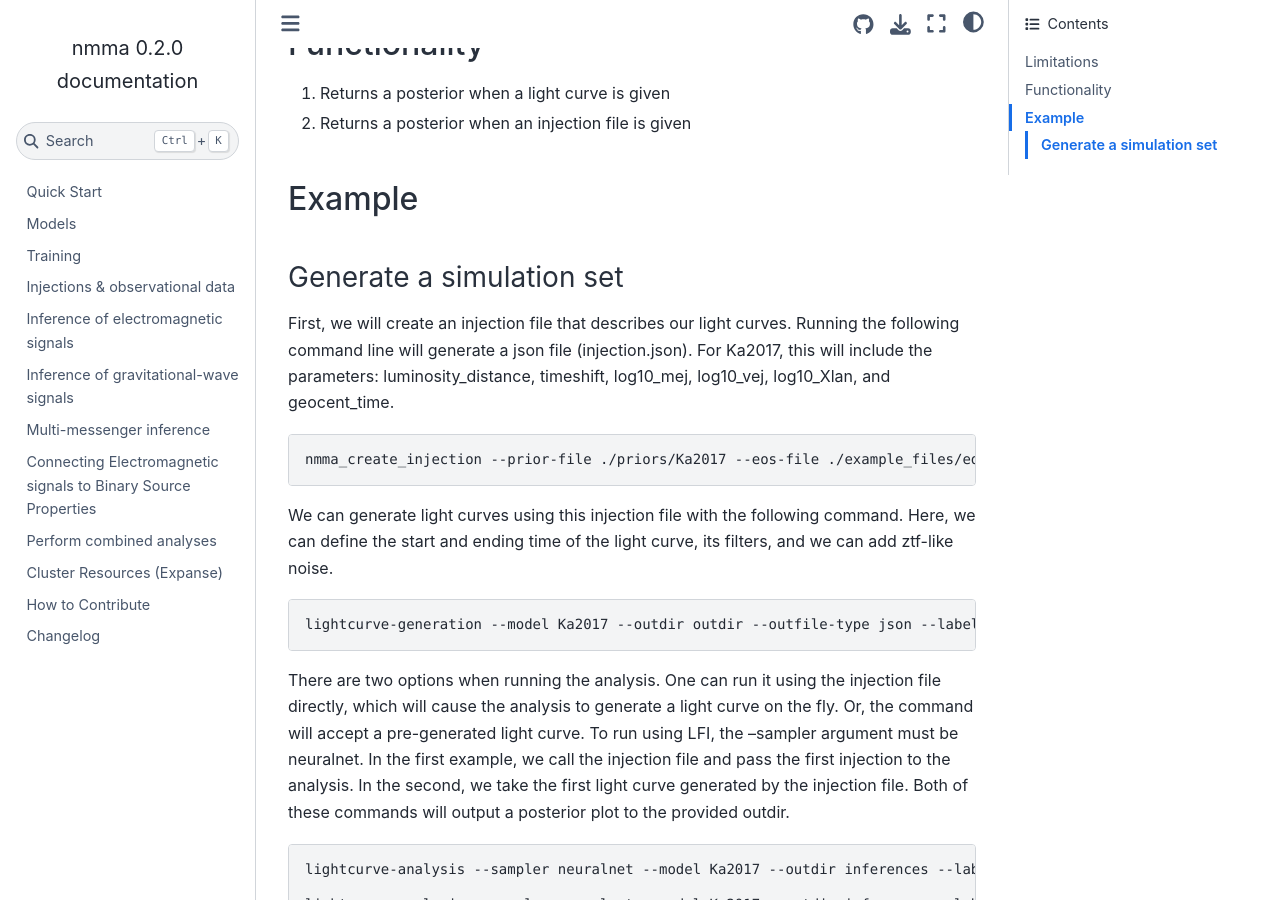
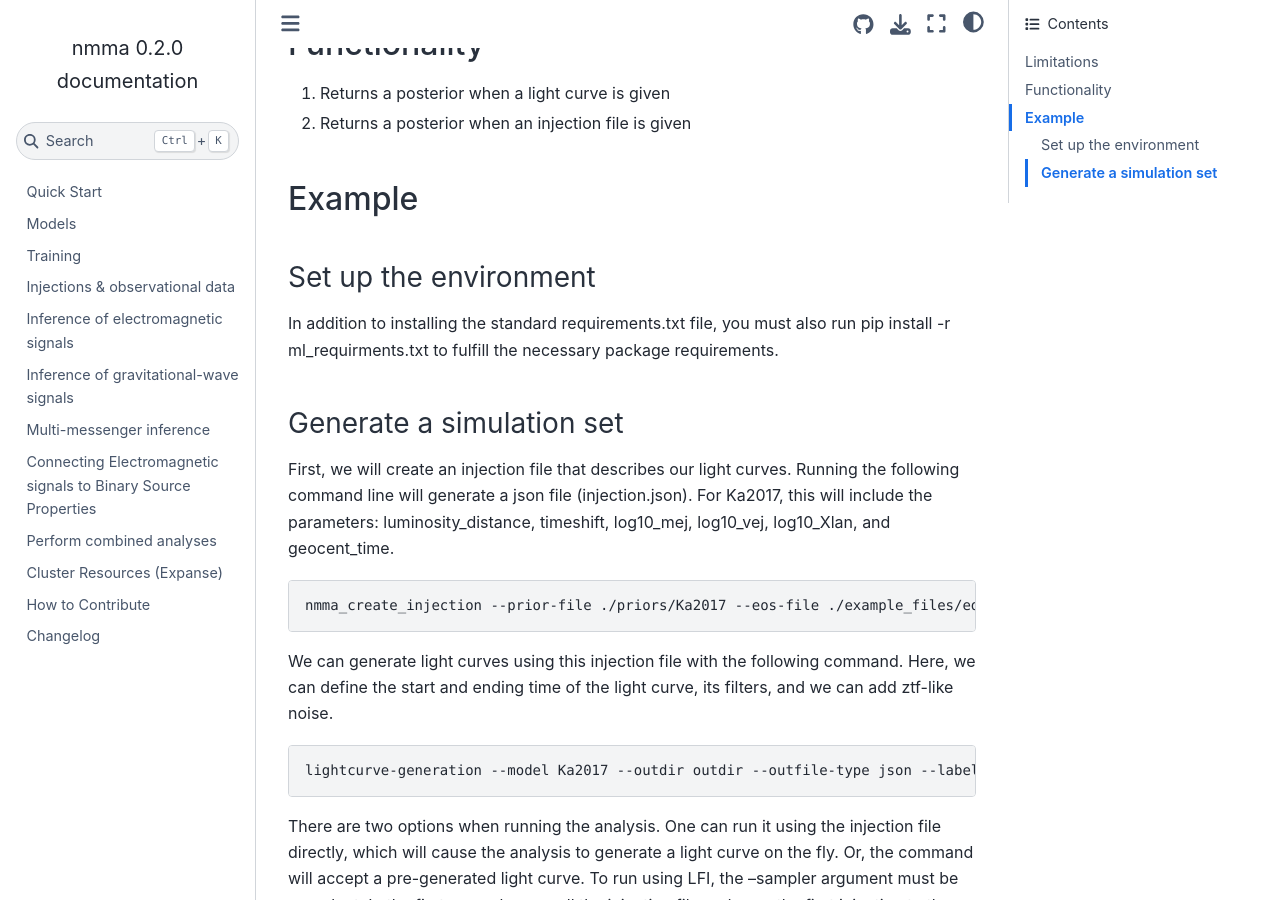
Before and after one commit to nuclear-multimessenger-astronomy/nmma, a Sphinx documentation site: the page built from doc/lfi_analysis.md, in a window 1280 px wide and 900 px high, scrolled down 535 px. Built offline with Sphinx 7.4.7 and the Sphinx Book theme 1.1.4, drawn with Linux system fonts in a browser that asks for light colours.

Commit message:
Update lfi_analysis.md
added instructions for setting up env

```diff
--- a/doc/lfi_analysis.md
+++ b/doc/lfi_analysis.md
@@ -15,6 +15,10 @@ NMMA is adding machine learning functionality to its currently offered analysis
 
 ## Example
 
+### Set up the environment
+
+In addition to installing the standard requirements.txt file, you must also run pip install -r ml_requirments.txt to fulfill the necessary package requirements.
+
 ### Generate a simulation set
 
 First, we will create an injection file that describes our light curves. Running the following command line will generate a json file (injection.json). For Ka2017, this will include the parameters: luminosity_distance, timeshift, log10_mej, log10_vej, log10_Xlan, and geocent_time.
```
